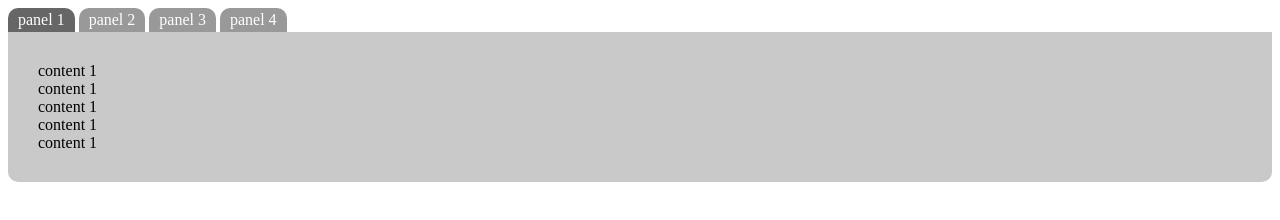
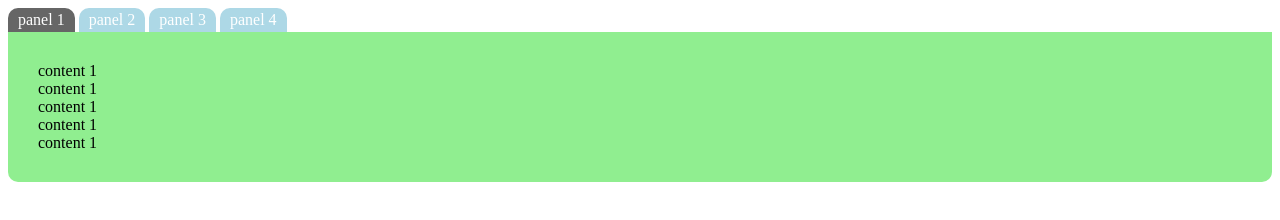
Before and after one commit to anu-dam/practise-1, a plain HTML site: page index.html in a window 1280 px wide. Both pictures are taken after a click on the item "panel 1". Drawn offline with nearby package versions, Linux system fonts and the light colour scheme.

Commit message:
Final Commit

```diff
--- a/css/style.css
+++ b/css/style.css
@@ -6,7 +6,7 @@
 .tab-panels ul li {
   list-style-type: none;
   display: inline-block;
-  background: #999;
+  background: lightblue;
   margin: 0;
   padding: 3px 10px;
   border-radius: 10px 10px 0 0;
@@ -26,8 +26,8 @@
 }
 
 .tab-panels .panel {
-  display: none;
-  background: #c9c9c9;
+    display: none;
+  background: lightgreen;
   padding: 30px;
   border-radius: 0 0 10px 10px;
 }
--- a/index.html
+++ b/index.html
@@ -19,10 +19,10 @@
 
     <div class="tab-panels">
         <ul class="tabs">
-            <li class="active">panel 1</li>
-            <li>panel 2</li>
-            <li>panel 3</li>
-            <li>panel 4</li>
+            <li rel="panel1" class="active">panel 1</li>
+            <li rel="panel2">panel 2</li>
+            <li rel="panel3">panel 3</li>
+            <li rel="panel4">panel 4</li>
         </ul>
 
         <div id="panel1" class="panel active">
--- a/script/script.js
+++ b/script/script.js
@@ -0,0 +1,30 @@
+
+$(".tab-panels .tabs li").on("click", function(){
+    $(".tab-panels .tabs li").removeClass("active");
+    $(this).addClass("active");
+
+// figure out which panel to show
+
+var showPanel = $(this).attr("rel");
+
+
+// hide current panel
+
+$('.panel.active').slideUp(300, showNext);
+
+
+    function showNext() {
+    $(this).removeClass("active");
+    $("#" + showPanel).slideDown(300,function(){
+        $(this).addClass("active");
+    });
+
+};
+
+
+// show new panel
+
+
+
+
+});
```
